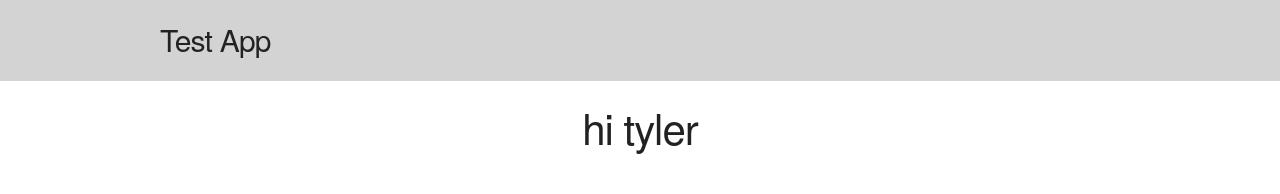
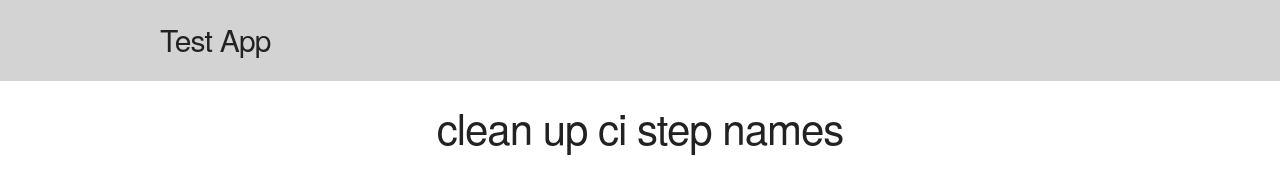
Before and after one commit to ryanwholey/test-app, a website: page app/public/index.html in a window 1280 px wide. Drawn offline with nearby package versions, Linux system fonts and the light colour scheme.

```diff
--- a/app/public/index.html
+++ b/app/public/index.html
@@ -17,7 +17,7 @@
       <div class="container">
         <div class="row">
           <div class="column">
-            <h2 class="section" style="padding-top: 20px; display: flex; justify-content: center;">hi tyler</h2>
+            <h2 class="section" style="padding-top: 20px; display: flex; justify-content: center;">clean up ci step names</h2>
           </div>
         </div>
       </div>
```
Also changed, not shown: .circleci/config.yml.
